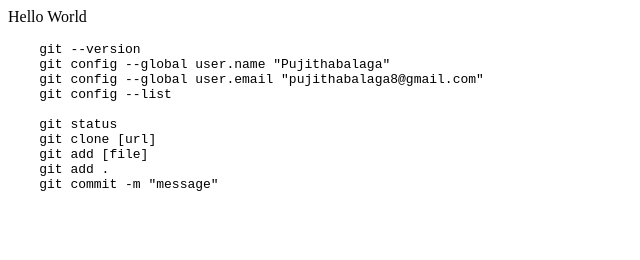
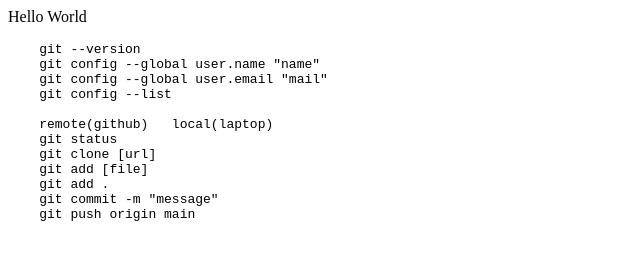
Before and after one commit to Pujithabalaga/repository1, a plain HTML site: page index.html in a window 1280 px wide. Shown: the whole page, without its empty margins (0-640 px from the left). Drawn offline with Linux system fonts and the light colour scheme.

Commit message:
add information

```diff
--- a/index.html
+++ b/index.html
@@ -1,13 +1,15 @@
 <p>Hello World</p>
 <pre>
     git --version
-    git config --global user.name "Pujithabalaga"
-    git config --global user.email "pujithabalaga8@gmail.com"
+    git config --global user.name "name"
+    git config --global user.email "mail"
     git config --list
 
+    remote(github)   local(laptop)
     git status
     git clone [url]
     git add [file]
     git add .
     git commit -m "message"
+    git push origin main
 </pre>
```
